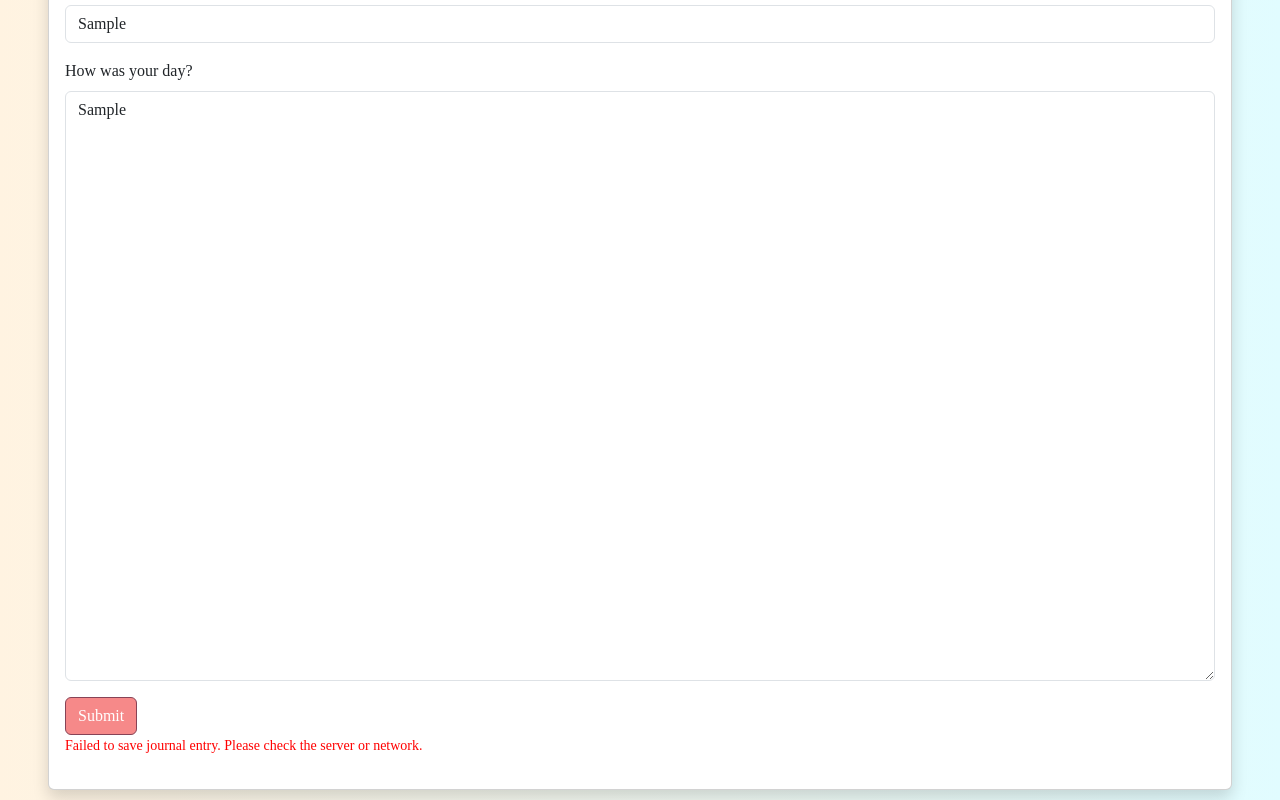
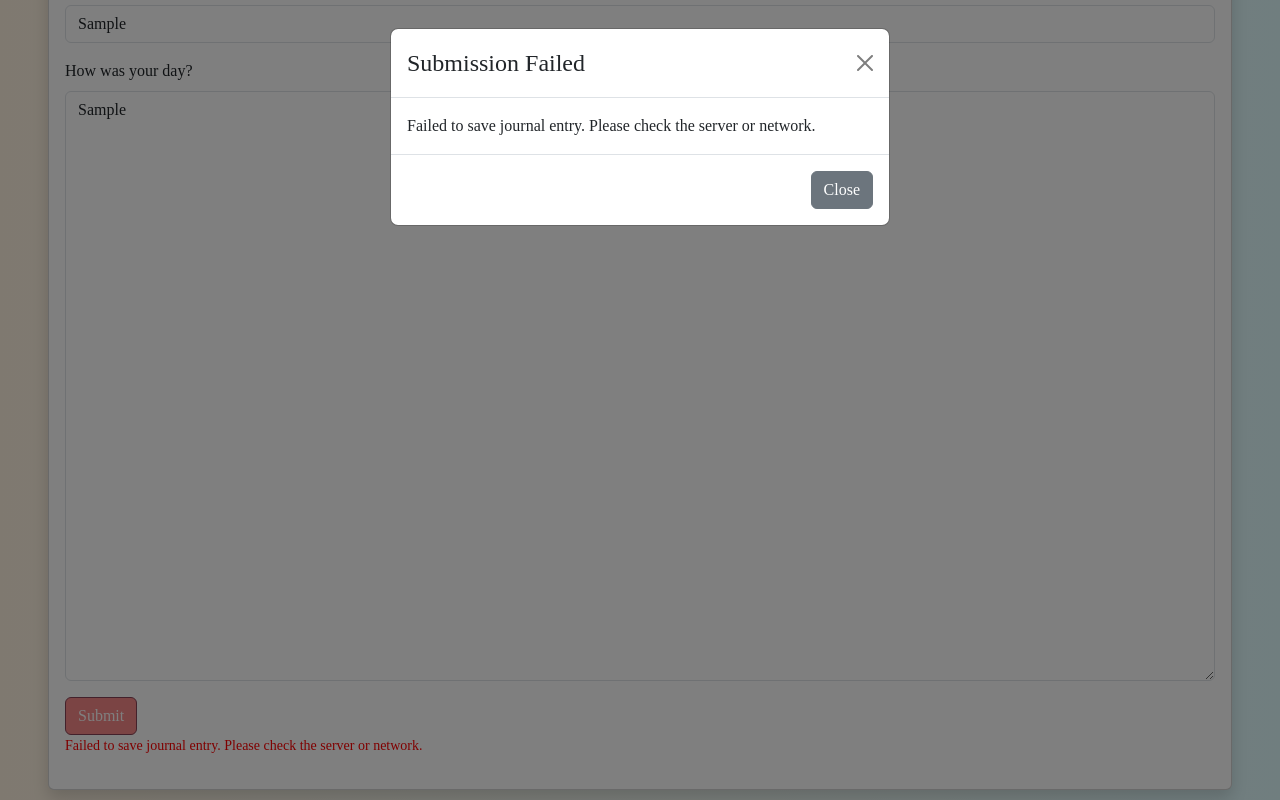
Before and after one commit to yoginak/Reflectify, a React (Vite) app in the folder client/: page /journal in a window 1280 px wide. Both pictures are taken after typing "Sample", "Sample" into the empty fields and a click on the button "Submit". Shown: the part 428-1228 px from the top of the page. Built offline with nearby package versions, Linux system fonts and the light colour scheme; no server answers; a web font is replaced by a local one.

Commit message:
added validation Modal to journal page

```diff
--- a/client/src/pages/WriteJournal/WriteJournal.jsx
+++ b/client/src/pages/WriteJournal/WriteJournal.jsx
@@ -1,5 +1,5 @@
 import React, { useState, Suspense } from 'react';
-import { Card, Row, Col, Form, Button } from "react-bootstrap";
+import { Card, Row, Col, Form, Button, Modal } from "react-bootstrap";
 const WaveRobot = React.lazy(() => import('../../components/Animations/WaveRobot'));
 import { TypeAnimation } from "react-type-animation";
 import { useNavigate } from 'react-router-dom';
@@ -11,8 +11,13 @@ export default function WriteJournal() {
   const [content, setContent] = useState("");
   const [loading, setLoading] = useState(false);
   const [error, setError] = useState(null);
+  const [showModal, setShowModal] = useState(false);
+  const [modalMessage, setModalMessage] = useState('');
+  const [modalTitle, setModalTitle] = useState('');
   const [successMessage, setSuccessMessage] = useState(null);
   const navigate = useNavigate();
+
+  const handleCloseModal = () => setShowModal(false);
 
   const handleSubmit = async (event) => {
     event.preventDefault();
@@ -21,6 +26,9 @@ export default function WriteJournal() {
     setSuccessMessage(null);
 
     if (!title || !content) {
+      setModalTitle('Submission Failed');
+      setModalMessage('Title and content are required');
+      setShowModal(true);
       setError("Title and content are required.");
       setLoading(false);
       return;
@@ -47,12 +55,18 @@ export default function WriteJournal() {
         navigate('/reflect');
       } else {
         setError("Error saving journal entry. Please try again.");
+        setModalTitle('Submission Failed');
+        setModalMessage('"Error saving journal entry. Please try again.');
+        setShowModal(true);
       }
     } catch (err) {
       if (err.response && err.response.data) {
         setError(err.response.data.message || "Error saving journal entry.");
       } else {
         setError("Failed to save journal entry. Please check the server or network.");
+        setModalTitle('Submission Failed');
+        setModalMessage('Failed to save journal entry. Please check the server or network.');
+        setShowModal(true);
       }
       console.error("Error during submission:", err);
     } finally {
@@ -125,6 +139,17 @@ export default function WriteJournal() {
           </Row>
         </Suspense>
       </div>
+      <Modal show={showModal} onHide={handleCloseModal}>
+        <Modal.Header closeButton>
+          <Modal.Title>{modalTitle}</Modal.Title>
+        </Modal.Header>
+        <Modal.Body>{modalMessage}</Modal.Body>
+        <Modal.Footer>
+          <Button variant="secondary" onClick={handleCloseModal}>
+            Close
+          </Button>
+        </Modal.Footer>
+      </Modal>
     </div>
   );
 }
--- a/client/src/pages/WriteJournal/WriteJournal.scss
+++ b/client/src/pages/WriteJournal/WriteJournal.scss
@@ -8,13 +8,6 @@
   .write-new Button:hover {
     background-color: #c65d78;
     border-color: black;
-  }
-
-  .write-new{
-    // background-position: left top;
-
-    // background-image: url("../../assets/images/background-image.jpg");
-    // background-repeat: no-repeat;
   }
   .shadow{
     margin: 1.5rem;
```
